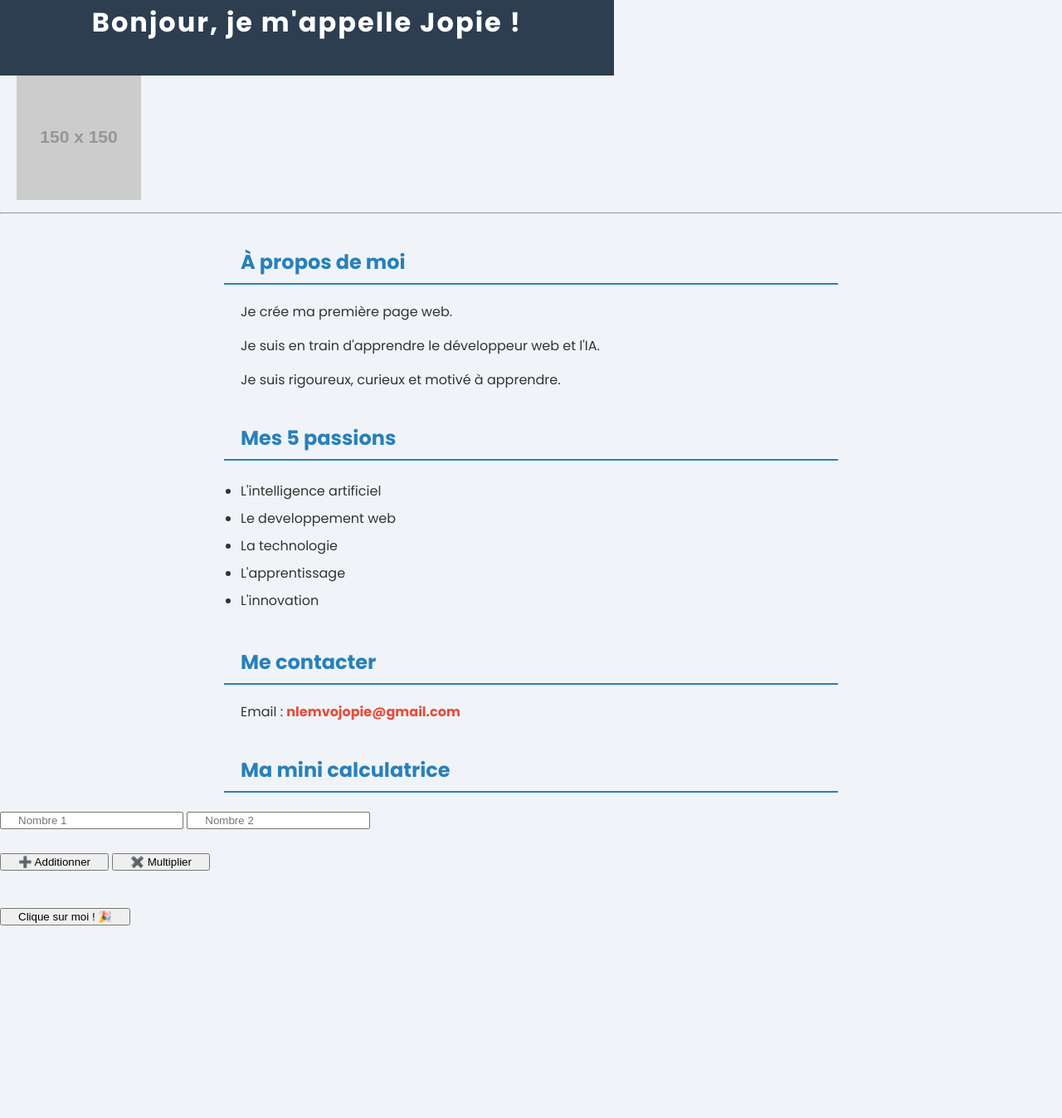
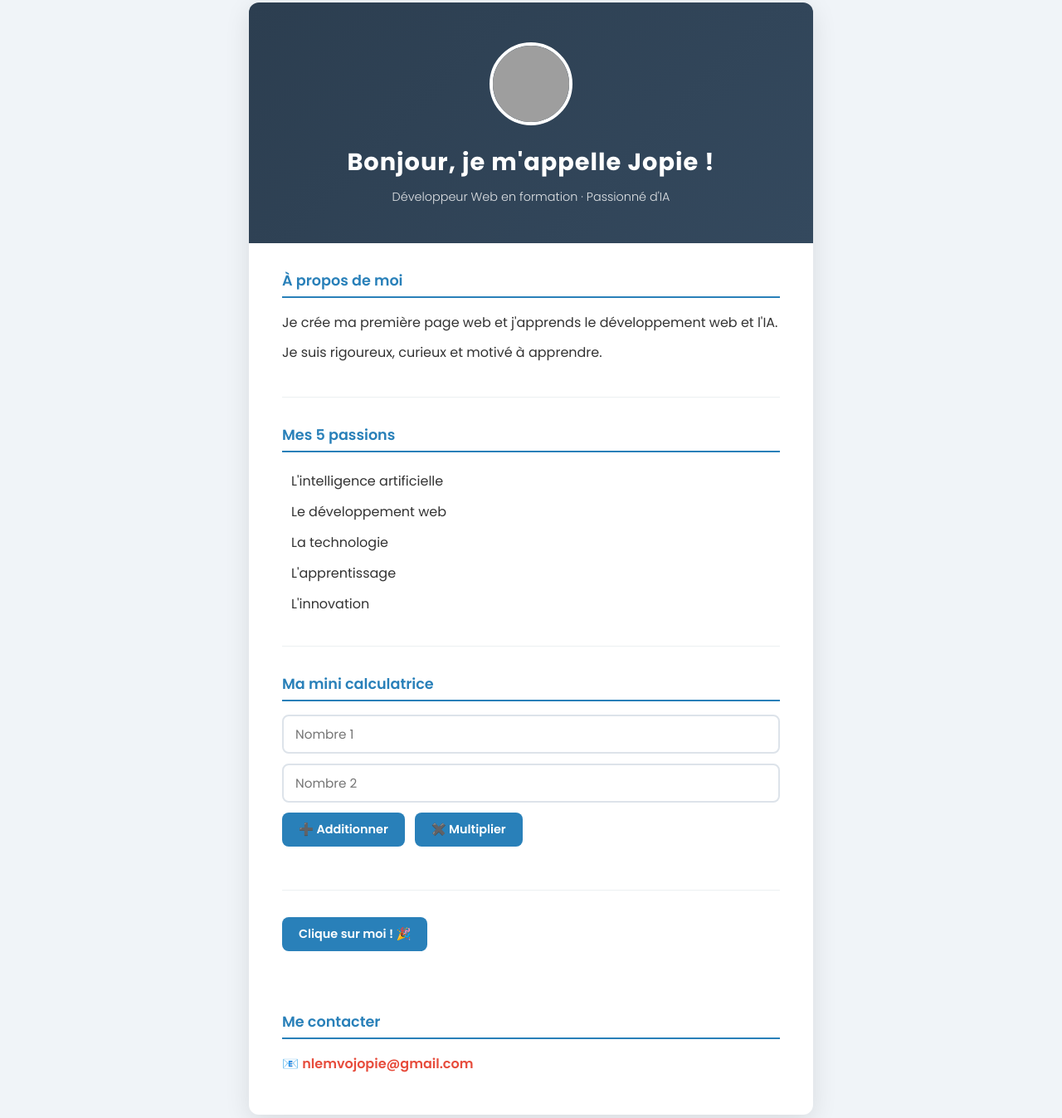
Before and after one commit to nlemvojopie-star/formation-web, a plain HTML site: page index.html in a window 1280 px wide. Shown: the part 37-1384 px from the top of the page at 83% size. Before the commit the page ends 1169 px from the top, so only its background shows below. Drawn offline with Linux system fonts and the light colour scheme; grey boxes are pictures that could not be loaded; placeholder pictures from the web are drawn by us.

Commit message:
Amélioration du portfolio - design pro

```diff
--- a/index.html
+++ b/index.html
@@ -1,45 +1,75 @@
 <!DOCTYPE html>
-<html lang="en">
+<html lang="fr">
 <head>
   <meta charset="UTF-8">
   <meta name="viewport" content="width=device-width, initial-scale=1.0">
-    <title>Ma carte de visite</title>
+  <title>Jopie Nlemvo – Développeur Web</title>
   <link rel="stylesheet" href="style.css">
 </head>
 <body>
+
+  <div class="carte">
+
+    <!-- ✅ Header sémantique -->
+    <header>
+      <!-- ✅ Vraie photo (remplace l'URL par la tienne) -->
+      <img
+        src="https://api.dicebear.com/7.x/initials/svg?seed=JN"
+        alt="Photo de profil de Jopie"
+        class="avatar"
+      >
       <h1>Bonjour, je m'appelle Jopie !</h1>
-    <img src="https://via.placeholder.com/150" alt="Ma photo">
-    <hr>
+      <p class="tagline">Développeur Web en formation · Passionné d'IA</p>
+    </header>
+
+    <main>
+
+      <!-- ✅ Sections sémantiques -->
+      <section aria-label="À propos">
         <h2>À propos de moi</h2>
-    <p>Je crée ma première page web.</p>
-    <p>Je suis en train d'apprendre le développeur web et l'IA.</p>
+        <p>Je crée ma première page web et j'apprends le développement web et l'IA.</p>
         <p>Je suis rigoureux, curieux et motivé à apprendre.</p>
+      </section>
 
+      <section aria-label="Passions">
         <h2>Mes 5 passions</h2>
         <ul>
-        <li>L'intelligence artificiel</li>
-        <li>Le developpement web</li>
+          <li>L'intelligence artificielle</li>
+          <li>Le développement web</li>
           <li>La technologie</li>
           <li>L'apprentissage</li>
           <li>L'innovation</li>
         </ul>
+      </section>
 
-    <h2>Me contacter</h2>
-    <p>Email : <a href="mailto:nlemvojopie@gmail.com">nlemvojopie@gmail.com</a></p>
-
+      <section aria-label="Calculatrice">
         <h2>Ma mini calculatrice</h2>
+        <div class="calculatrice">
           <input id="nombre1" type="number" placeholder="Nombre 1">
           <input id="nombre2" type="number" placeholder="Nombre 2">
-    <br><br>
-    <button onclick="additionner()">➕ Additionner</button>
-    <button onclick="multiplier()">✖️ Multiplier</button>
+          <div class="boutons">
+            <!-- ✅ aria-label pour l'accessibilité -->
+            <button aria-label="Additionner les deux nombres" onclick="additionner()">➕ Additionner</button>
+            <button aria-label="Multiplier les deux nombres" onclick="multiplier()">✖️ Multiplier</button>
+          </div>
           <p id="resultat"></p>
+        </div>
+      </section>
 
-    <br>
-    <button id="monBouton" onclick="changerMessage()">
-        Clique sur moi ! 🎉
-    </button>
+      <section aria-label="Interaction">
+        <button id="monBouton" onclick="changerMessage()">Clique sur moi ! 🎉</button>
         <p id="messageSpecial"></p>
+      </section>
+
+    </main>
+
+    <!-- ✅ Footer sémantique -->
+    <footer>
+      <h2>Me contacter</h2>
+      <p>📧 <a href="mailto:nlemvojopie@gmail.com">nlemvojopie@gmail.com</a></p>
+    </footer>
+
+  </div>
 
   <script src="script.js"></script>
 </body>
--- a/style.css
+++ b/style.css
@@ -1,74 +1,194 @@
+/* ✅ Import Google Font une seule fois */
 @import url('https://fonts.googleapis.com/css2?family=Poppins:wght@300;400;600;700&display=swap');
 
-/* Couleur de fond et police générale */
-body {
-    background-color: #f0f4f8;
-    font-family: Arial, sans-serif;
-    color: #333333;
-    margin: 0;
-    padding: 0;
+/* ✅ Variables CSS pour une palette cohérente */
+:root {
+  --primary:    #2c3e50;
+  --accent:     #2980b9;
+  --danger:     #e74c3c;
+  --bg:         #f0f4f8;
+  --card-bg:    #ffffff;
+  --text:       #333333;
+  --radius:     12px;
 }
 
-/* Centrer tout le contenu */
-h1, h2, p, ul {
-    max-width: 700px;
-    margin-left: auto;
-    margin-right: auto;
+/* ✅ Reset propre */
+*, *::before, *::after {
+  box-sizing: border-box;
+  margin: 0;
+  padding: 0;
 }
 
-/* Style du titre principal */
-h1 {
-    background-color: #2c3e50;
-    color: white;
-    text-align: center;
-    padding: 40px;
-    margin: 0;
-}
-/* Style des sous-titres */
-h2 {
-    color: #2980b9;
-    border-bottom: 2px solid #2980b9;
-    padding-bottom: 8px;
-    margin-top: 40px;
+body {
+  background-color: var(--bg);
+  font-family: 'Poppins', sans-serif;
+  color: var(--text);
+  min-height: 100vh;
+  display: flex;
+  justify-content: center;
+  align-items: flex-start;
+  padding: 40px 16px;
 }
 
-/* Style des liens */
-a {
-    color: #e74c3c;
-    text-decoration: none;
-    font-weight: bold;
+/* ✅ Carte centrale avec ombre */
+.carte {
+  background: var(--card-bg);
+  max-width: 680px;
+  width: 100%;
+  border-radius: var(--radius);
+  box-shadow: 0 8px 30px rgba(0, 0, 0, 0.1);
+  overflow: hidden;
 }
 
-/* Effet au survol du lien */
-a:hover {
-    text-decoration: underline;
-}
-/* Google Font élégante */
-@import url('https://fonts.googleapis.com/css2?family=Poppins:wght@300;400;600;700&display=swap');
-
-body {
-    font-family: 'Poppins', sans-serif;
+/* ✅ Header avec dégradé */
+header {
+  background: linear-gradient(135deg, var(--primary), #34495e);
+  color: white;
+  text-align: center;
+  padding: 48px 32px 36px;
 }
 
-/* Carte centrale avec ombre */
-body > * {
-    padding-left: 20px;
-    padding-right: 20px;
+/* ✅ Avatar rond et propre */
+.avatar {
+  width: 100px;
+  height: 100px;
+  border-radius: 50%;
+  border: 4px solid white;
+  margin-bottom: 16px;
+  object-fit: cover;
 }
 
-/* Animation au survol des li */
+h1 {
+  font-size: 1.8rem;
+  font-weight: 700;
+  letter-spacing: 1px;
+}
+
+.tagline {
+  font-size: 0.9rem;
+  font-weight: 300;
+  opacity: 0.85;
+  margin-top: 8px;
+}
+
+/* Sections */
+main, footer {
+  padding: 0 40px;
+}
+
+section {
+  padding: 32px 0;
+  border-bottom: 1px solid #ecf0f1;
+}
+
+section:last-child {
+  border-bottom: none;
+}
+
+h2 {
+  color: var(--accent);
+  font-size: 1.1rem;
+  font-weight: 600;
+  border-bottom: 2px solid var(--accent);
+  padding-bottom: 6px;
+  margin-bottom: 16px;
+}
+
+p {
+  line-height: 1.7;
+  margin-bottom: 8px;
+}
+
+/* ✅ Liste avec animation au hover */
+ul {
+  list-style: none;
+  padding: 0;
+}
+
 li {
-    padding: 4px 0;
-    transition: padding-left 0.3s;
+  padding: 6px 0 6px 0;
+  transition: padding-left 0.25s, color 0.25s;
+  border-left: 3px solid transparent;
+  padding-left: 8px;
 }
 
 li:hover {
-    padding-left: 12px;
-    color: #2980b9;
-    cursor: pointer;
+  padding-left: 16px;
+  color: var(--accent);
+  border-left-color: var(--accent);
+  cursor: default;
 }
-/* Style du header */
-h1 {
-    letter-spacing: 2px;
-    font-size: 2rem;
+
+/* ✅ Boutons redessinés */
+button {
+  background-color: var(--accent);
+  color: white;
+  border: none;
+  border-radius: 8px;
+  padding: 10px 20px;
+  font-family: 'Poppins', sans-serif;
+  font-size: 0.9rem;
+  font-weight: 600;
+  cursor: pointer;
+  transition: background 0.2s, transform 0.1s;
 }
+
+button:hover {
+  background-color: #1a6fa0;
+  transform: translateY(-2px);
+}
+
+button:active {
+  transform: translateY(0);
+}
+
+/* Calculatrice */
+.calculatrice {
+  display: flex;
+  flex-direction: column;
+  gap: 12px;
+}
+
+.boutons {
+  display: flex;
+  gap: 12px;
+  flex-wrap: wrap;
+}
+
+input[type="number"] {
+  border: 2px solid #dde3ea;
+  border-radius: 8px;
+  padding: 10px 14px;
+  font-family: 'Poppins', sans-serif;
+  font-size: 0.95rem;
+  width: 100%;
+  transition: border-color 0.2s;
+  outline: none;
+}
+
+input[type="number"]:focus {
+  border-color: var(--accent);
+}
+
+#resultat {
+  font-weight: 600;
+  color: var(--accent);
+  font-size: 1rem;
+}
+
+/* Liens */
+a {
+  color: var(--danger);
+  text-decoration: none;
+  font-weight: 600;
+}
+
+a:hover {
+  text-decoration: underline;
+}
+
+/* Footer */
+footer {
+  padding-bottom: 40px;
+  padding-top: 32px;
+}
```
Lines whose indentation alone changed are shown as unchanged.
